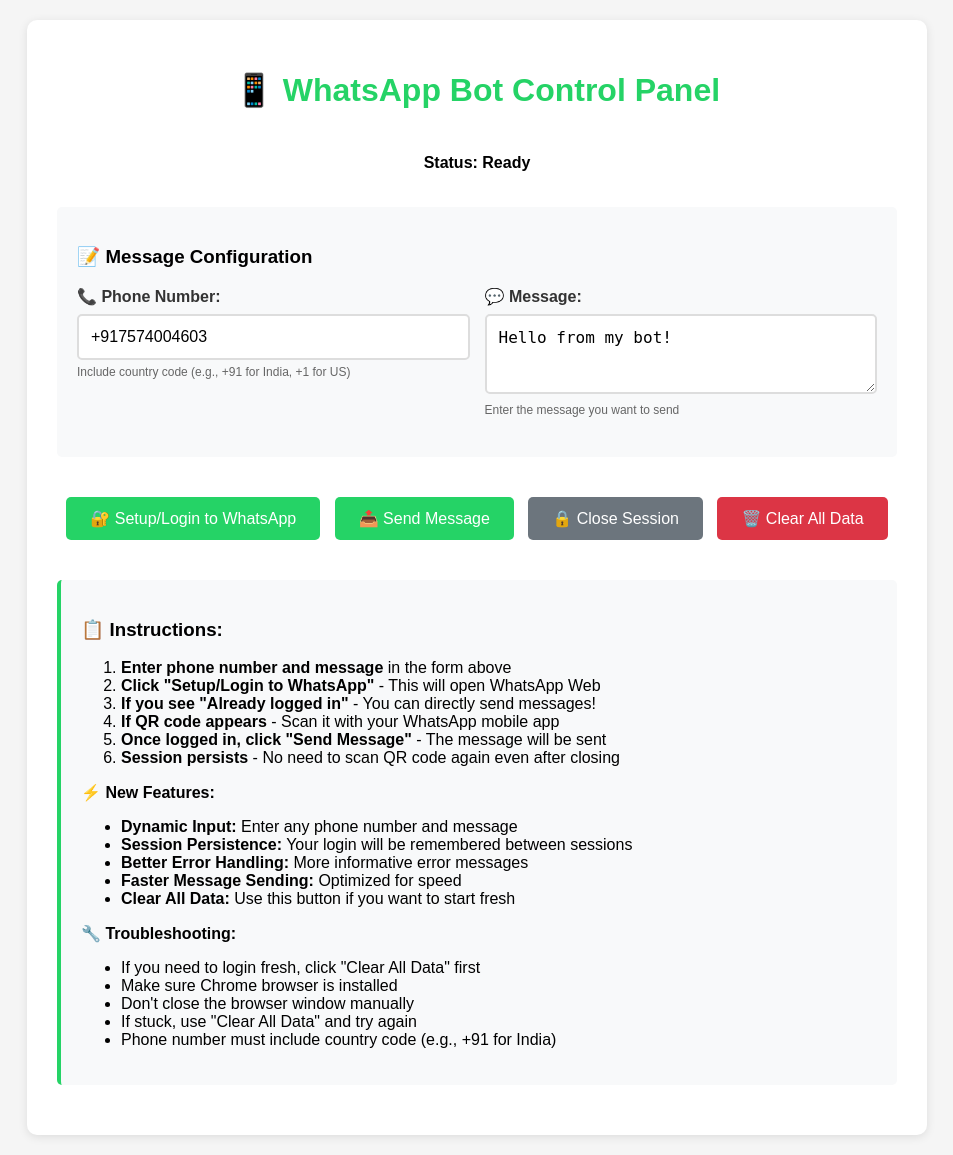
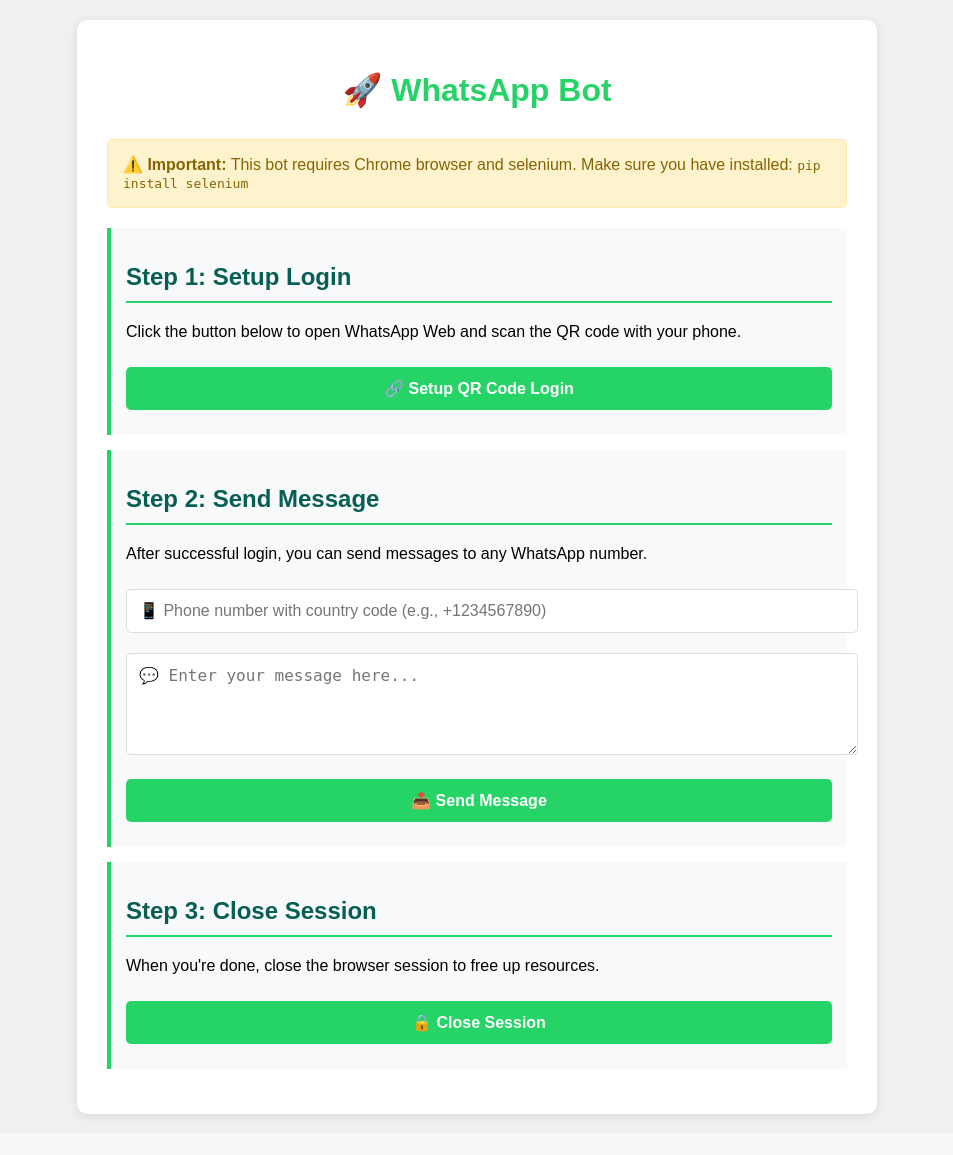
Before and after one commit to DakshPrivate/Whasapp, a Flask app: page / in a window 1280 px wide. Shown: the whole page, without its empty margins (163-1116 px from the left). After the commit the page ends 1120 px from the top, so only its background shows below. Run offline with Flask 3, Linux system fonts and the light colour scheme.

Commit message:
Update index.html

```diff
--- a/templates/index.html
+++ b/templates/index.html
@@ -2,13 +2,15 @@
     <html>
     <head>
         <title>WhatsApp Bot</title>
+        <meta charset="UTF-8">
+        <meta name="viewport" content="width=device-width, initial-scale=1.0">
         <style>
             body {
                 font-family: Arial, sans-serif;
-            max-width: 900px;
+                max-width: 800px;
                 margin: 0 auto;
                 padding: 20px;
-            background-color: #f5f5f5;
+                background-color: #f0f0f0;
             }
             .container {
                 background: white;
@@ -16,322 +18,184 @@
                 border-radius: 10px;
                 box-shadow: 0 2px 10px rgba(0,0,0,0.1);
             }
-        h1 {
-            color: #25d366;
-            text-align: center;
-            margin-bottom: 30px;
-        }
-        .form-group {
-            margin-bottom: 20px;
-        }
-        label {
-            display: block;
-            margin-bottom: 8px;
-            font-weight: bold;
-            color: #333;
-        }
-        input[type="text"], input[type="tel"], textarea {
+            h1 { color: #25D366; text-align: center; margin-bottom: 30px; }
+            h2 { color: #075E54; border-bottom: 2px solid #25D366; padding-bottom: 10px; }
+            input, textarea, button {
                 width: 100%;
                 padding: 12px;
-            border: 2px solid #ddd;
+                margin: 10px 0;
+                border: 1px solid #ddd;
                 border-radius: 5px;
                 font-size: 16px;
-            box-sizing: border-box;
-            transition: border-color 0.3s;
-        }
-        input[type="text"]:focus, input[type="tel"]:focus, textarea:focus {
-            outline: none;
-            border-color: #25d366;
-        }
-        textarea {
-            resize: vertical;
-            min-height: 80px;
-        }
-        .input-hint {
-            font-size: 12px;
-            color: #666;
-            margin-top: 5px;
             }
             button {
-            padding: 12px 24px;
-            margin: 10px 5px;
-            font-size: 16px;
+                background: #25D366;
+                color: white;
+                border: none;
                 cursor: pointer;
-            border: none;
-            border-radius: 5px;
-            transition: background-color 0.3s;
+                font-weight: bold;
             }
-        .btn-primary {
-            background-color: #25d366;
-            color: white;
-        }
-        .btn-primary:hover {
-            background-color: #1da851;
-        }
-        .btn-secondary {
-            background-color: #6c757d;
-            color: white;
-        }
-        .btn-secondary:hover {
-            background-color: #545b62;
-        }
-        .btn-danger {
-            background-color: #dc3545;
-            color: white;
-        }
-        .btn-danger:hover {
-            background-color: #c82333;
-        }
-        .success { color: #28a745; }
-        .error { color: #dc3545; }
-        .info { color: #17a2b8; }
-        #status {
+            button:hover { background: #128C7E; }
+            button:disabled { background: #ccc; cursor: not-allowed; }
+            .result {
                 margin: 20px 0;
                 padding: 15px;
                 border-radius: 5px;
                 font-weight: bold;
-            text-align: center;
             }
-        #browser-window {
+            .success {
+                background: #d4edda;
+                color: #155724;
+                border: 1px solid #c3e6cb;
+            }
+            .error {
+                background: #f8d7da;
+                color: #721c24;
+                border: 1px solid #f5c6cb;
+            }
+            .loading {
+                background: #fff3cd;
+                color: #856404;
+                border: 1px solid #ffeaa7;
+            }
+            .step {
+                background: #f8f9fa;
+                padding: 15px;
+                margin: 15px 0;
+                border-left: 4px solid #25D366;
+            }
+            .warning {
+                background: #fff3cd;
+                color: #856404;
+                border: 1px solid #ffeaa7;
+                padding: 15px;
+                border-radius: 5px;
                 margin: 20px 0;
-            padding: 20px;
-            background: #f8f9fa;
-            border-radius: 5px;
-            border-left: 4px solid #25d366;
-        }
-        .controls {
-            text-align: center;
-            margin: 30px 0;
-        }
-        .message-form {
-            background: #f8f9fa;
-            padding: 20px;
-            border-radius: 5px;
-            margin-bottom: 20px;
-        }
-        .form-row {
-            display: flex;
-            gap: 15px;
-        }
-        .form-row .form-group {
-            flex: 1;
-        }
-        @media (max-width: 600px) {
-            .form-row {
-                flex-direction: column;
-            }
-            .controls {
-                text-align: left;
-            }
-            button {
-                width: 100%;
-                margin: 5px 0;
-            }
             }
         </style>
     </head>
     <body>
         <div class="container">
-        <h1>📱 WhatsApp Bot Control Panel</h1>
+            <h1>🚀 WhatsApp Bot</h1>
 
-        <div id="status">Status: Ready</div>
-
-        <div class="message-form">
-            <h3>📝 Message Configuration</h3>
-            <div class="form-row">
-                <div class="form-group">
-                    <label for="phoneNumber">📞 Phone Number:</label>
-                    <input type="tel" id="phoneNumber" placeholder="+1234567890" value="+917574004603">
-                    <div class="input-hint">Include country code (e.g., +91 for India, +1 for US)</div>
-                </div>
-                <div class="form-group">
-                    <label for="messageText">💬 Message:</label>
-                    <textarea id="messageText" placeholder="Type your message here...">Hello from my bot!</textarea>
-                    <div class="input-hint">Enter the message you want to send</div>
-                </div>
-            </div>
+            <div class="warning">
+                <strong>⚠️ Important:</strong> This bot requires Chrome browser and selenium.
+                Make sure you have installed: <code>pip install selenium</code>
             </div>
 
-        <div class="controls">
-            <button onclick="setupQR()" class="btn-primary">🔐 Setup/Login to WhatsApp</button>
-            <button onclick="sendMessage()" class="btn-primary">📤 Send Message</button>
-            <button onclick="closeSession()" class="btn-secondary">🔒 Close Session</button>
-            <button onclick="clearAllData()" class="btn-danger">🗑️ Clear All Data</button>
+            <div class="step">
+                <h2>Step 1: Setup Login</h2>
+                <p>Click the button below to open WhatsApp Web and scan the QR code with your phone.</p>
+                <button onclick="setupQR()" id="qr-btn">🔗 Setup QR Code Login</button>
+                <div id="qr-result"></div>
             </div>
 
-        <div id="browser-window">
-            <h3>📋 Instructions:</h3>
-            <ol>
-                <li><strong>Enter phone number and message</strong> in the form above</li>
-                <li><strong>Click "Setup/Login to WhatsApp"</strong> - This will open WhatsApp Web</li>
-                <li><strong>If you see "Already logged in"</strong> - You can directly send messages!</li>
-                <li><strong>If QR code appears</strong> - Scan it with your WhatsApp mobile app</li>
-                <li><strong>Once logged in, click "Send Message"</strong> - The message will be sent</li>
-                <li><strong>Session persists</strong> - No need to scan QR code again even after closing</li>
-            </ol>
+            <div class="step">
+                <h2>Step 2: Send Message</h2>
+                <p>After successful login, you can send messages to any WhatsApp number.</p>
+                <input type="text" id="phone" placeholder="📱 Phone number with country code (e.g., +1234567890)">
+                <textarea id="message" placeholder="💬 Enter your message here..." rows="4"></textarea>
+                <button onclick="sendMessage()" id="send-btn">📤 Send Message</button>
+                <div id="message-result"></div>
+            </div>
 
-            <p><strong>⚡ New Features:</strong></p>
-            <ul>
-                <li><strong>Dynamic Input:</strong> Enter any phone number and message</li>
-                <li><strong>Session Persistence:</strong> Your login will be remembered between sessions</li>
-                <li><strong>Better Error Handling:</strong> More informative error messages</li>
-                <li><strong>Faster Message Sending:</strong> Optimized for speed</li>
-                <li><strong>Clear All Data:</strong> Use this button if you want to start fresh</li>
-            </ul>
-
-            <p><strong>🔧 Troubleshooting:</strong></p>
-            <ul>
-                <li>If you need to login fresh, click "Clear All Data" first</li>
-                <li>Make sure Chrome browser is installed</li>
-                <li>Don't close the browser window manually</li>
-                <li>If stuck, use "Clear All Data" and try again</li>
-                <li>Phone number must include country code (e.g., +91 for India)</li>
-            </ul>
+            <div class="step">
+                <h2>Step 3: Close Session</h2>
+                <p>When you're done, close the browser session to free up resources.</p>
+                <button onclick="closeSession()" id="close-btn">🔒 Close Session</button>
+                <div id="close-result"></div>
             </div>
         </div>
 
         <script>
-        function updateStatus(message, type = 'info') {
-            const status = document.getElementById('status');
-            status.textContent = message;
-            status.className = type;
+            function showLoading(elementId, message) {
+                document.getElementById(elementId).innerHTML =
+                    '<div class="result loading">' + message + '</div>';
             }
 
-        function validateInputs() {
-            const phoneNumber = document.getElementById('phoneNumber').value.trim();
-            const messageText = document.getElementById('messageText').value.trim();
-
-            if (!phoneNumber) {
-                updateStatus('❌ Please enter a phone number', 'error');
-                return false;
-            }
-
-            if (!messageText) {
-                updateStatus('❌ Please enter a message', 'error');
-                return false;
-            }
-
-            // Basic phone number validation
-            if (!/^\+[\d\s\-\(\)]{8,}$/.test(phoneNumber)) {
-                updateStatus('❌ Please enter a valid phone number with country code (e.g., +91xxxxxxxxxx)', 'error');
-                return false;
-            }
-
-            return true;
+            function showResult(elementId, success, message) {
+                const className = success ? 'success' : 'error';
+                document.getElementById(elementId).innerHTML =
+                    '<div class="result ' + className + '">' + message + '</div>';
             }
 
             function setupQR() {
-            updateStatus('Setting up WhatsApp login...', 'info');
+                const btn = document.getElementById('qr-btn');
+                btn.disabled = true;
+                btn.textContent = 'Setting up...';
+
+                showLoading('qr-result', '🔄 Setting up WhatsApp Web...');
+
                 fetch('/setup_qr', { method: 'POST' })
                     .then(response => response.json())
                     .then(data => {
-                    if (data.status === 'success') {
-                        updateStatus('✅ ' + data.message, 'success');
-                    } else {
-                        updateStatus('❌ ' + data.message, 'error');
-                    }
+                        showResult('qr-result', data.status === 'success', data.message);
+                        btn.disabled = false;
+                        btn.textContent = '🔗 Setup QR Code Login';
                     })
                     .catch(error => {
-                    updateStatus('❌ Error: ' + error.message, 'error');
+                        showResult('qr-result', false, '❌ Error: ' + error);
+                        btn.disabled = false;
+                        btn.textContent = '🔗 Setup QR Code Login';
                     });
             }
 
             function sendMessage() {
-            if (!validateInputs()) {
+                const phone = document.getElementById('phone').value;
+                const message = document.getElementById('message').value;
+                const btn = document.getElementById('send-btn');
+
+                if (!phone || !message) {
+                    showResult('message-result', false, '❌ Please fill in both phone number and message');
                     return;
                 }
 
-            const phoneNumber = document.getElementById('phoneNumber').value.trim();
-            const messageText = document.getElementById('messageText').value.trim();
+                btn.disabled = true;
+                btn.textContent = 'Sending...';
 
-            updateStatus('Sending message...', 'info');
+                showLoading('message-result', '📤 Sending message...');
 
                 fetch('/send_message', {
                     method: 'POST',
-                headers: {
-                    'Content-Type': 'application/json',
-                },
-                body: JSON.stringify({
-                    phone_number: phoneNumber,
-                    message: messageText
-                })
+                    headers: { 'Content-Type': 'application/json' },
+                    body: JSON.stringify({ phone_number: phone, message: message })
                 })
                     .then(response => response.json())
                     .then(data => {
+                        showResult('message-result', data.status === 'success', data.message);
                         if (data.status === 'success') {
-                    updateStatus('✅ ' + data.message, 'success');
-                } else {
-                    updateStatus('❌ ' + data.message, 'error');
+                            document.getElementById('message').value = '';
                         }
+                        btn.disabled = false;
+                        btn.textContent = '📤 Send Message';
                     })
                     .catch(error => {
-                updateStatus('❌ Error: ' + error.message, 'error');
+                        showResult('message-result', false, '❌ Error: ' + error);
+                        btn.disabled = false;
+                        btn.textContent = '📤 Send Message';
                     });
             }
 
             function closeSession() {
-            updateStatus('Closing session...', 'info');
+                const btn = document.getElementById('close-btn');
+                btn.disabled = true;
+                btn.textContent = 'Closing...';
+
+                showLoading('close-result', '🔄 Closing session...');
+
                 fetch('/close_session', { method: 'POST' })
                     .then(response => response.json())
                     .then(data => {
-                    if (data.status === 'success') {
-                        updateStatus('✅ ' + data.message, 'success');
-                    } else {
-                        updateStatus('❌ ' + data.message, 'error');
-                    }
+                        showResult('close-result', data.status === 'success', data.message);
+                        btn.disabled = false;
+                        btn.textContent = '🔒 Close Session';
                     })
                     .catch(error => {
-                    updateStatus('❌ Error: ' + error.message, 'error');
+                        showResult('close-result', false, '❌ Error: ' + error);
+                        btn.disabled = false;
+                        btn.textContent = '🔒 Close Session';
                     });
             }
-
-        function clearAllData() {
-            if (confirm('This will clear all saved session data and you will need to login again. Are you sure?')) {
-                updateStatus('Clearing all session data...', 'info');
-                fetch('/clear_all_data', { method: 'POST' })
-                    .then(response => response.json())
-                    .then(data => {
-                        if (data.status === 'success') {
-                            updateStatus('✅ ' + data.message, 'success');
-                        } else {
-                            updateStatus('❌ ' + data.message, 'error');
-                        }
-                    })
-                    .catch(error => {
-                        updateStatus('❌ Error: ' + error.message, 'error');
-                    });
-            }
-        }
-
-        // Auto-save inputs to localStorage
-        function saveInputs() {
-            const phoneNumber = document.getElementById('phoneNumber').value;
-            const messageText = document.getElementById('messageText').value;
-
-            localStorage.setItem('whatsapp_phone', phoneNumber);
-            localStorage.setItem('whatsapp_message', messageText);
-        }
-
-        // Load saved inputs
-        function loadInputs() {
-            const savedPhone = localStorage.getItem('whatsapp_phone');
-            const savedMessage = localStorage.getItem('whatsapp_message');
-
-            if (savedPhone) {
-                document.getElementById('phoneNumber').value = savedPhone;
-            }
-            if (savedMessage) {
-                document.getElementById('messageText').value = savedMessage;
-            }
-        }
-
-        // Add event listeners for auto-save
-        document.addEventListener('DOMContentLoaded', function() {
-            loadInputs();
-
-            document.getElementById('phoneNumber').addEventListener('input', saveInputs);
-            document.getElementById('messageText').addEventListener('input', saveInputs);
-        });
         </script>
     </body>
     </html>
```
Lines whose indentation alone changed are shown as unchanged.
